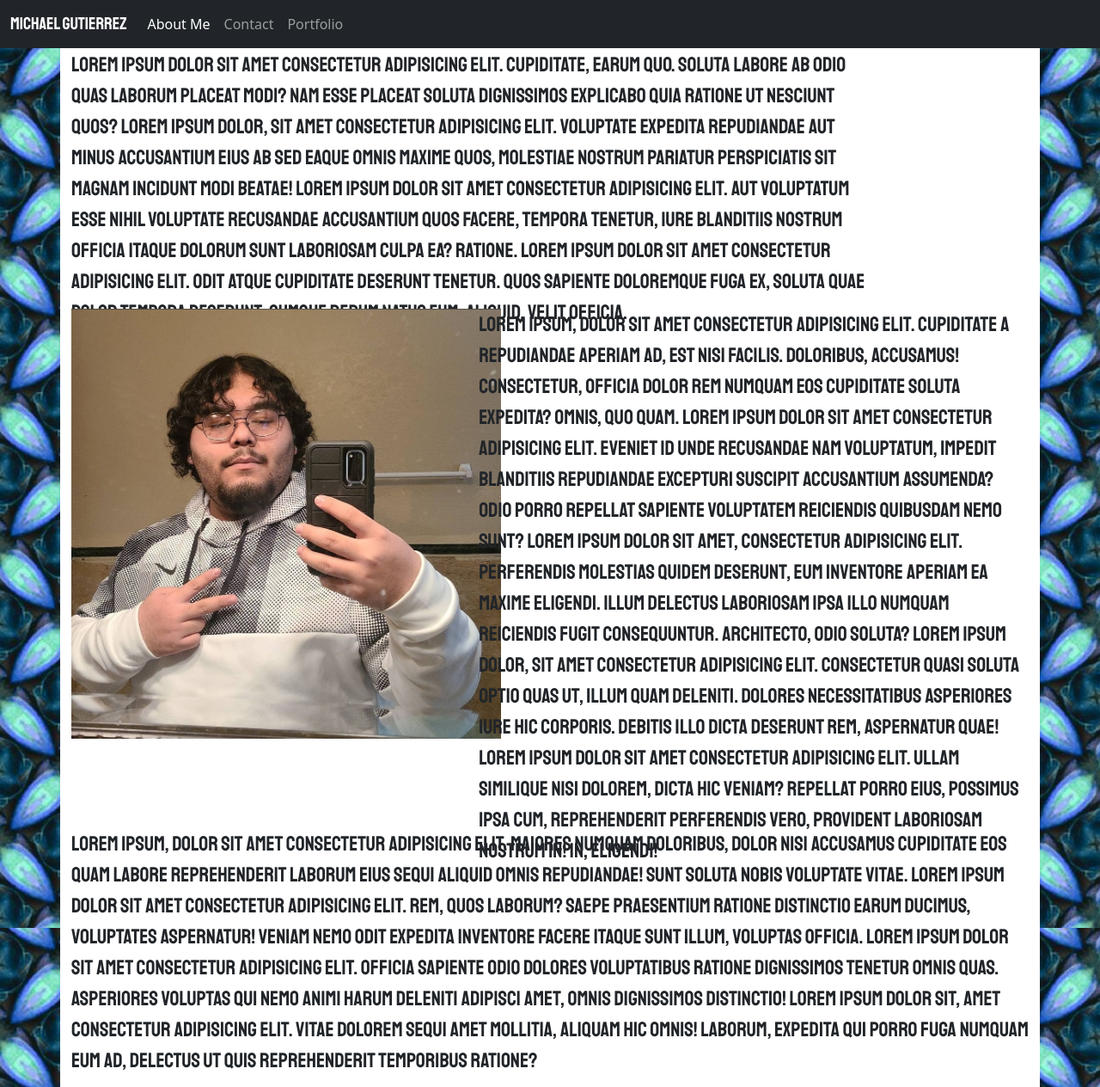
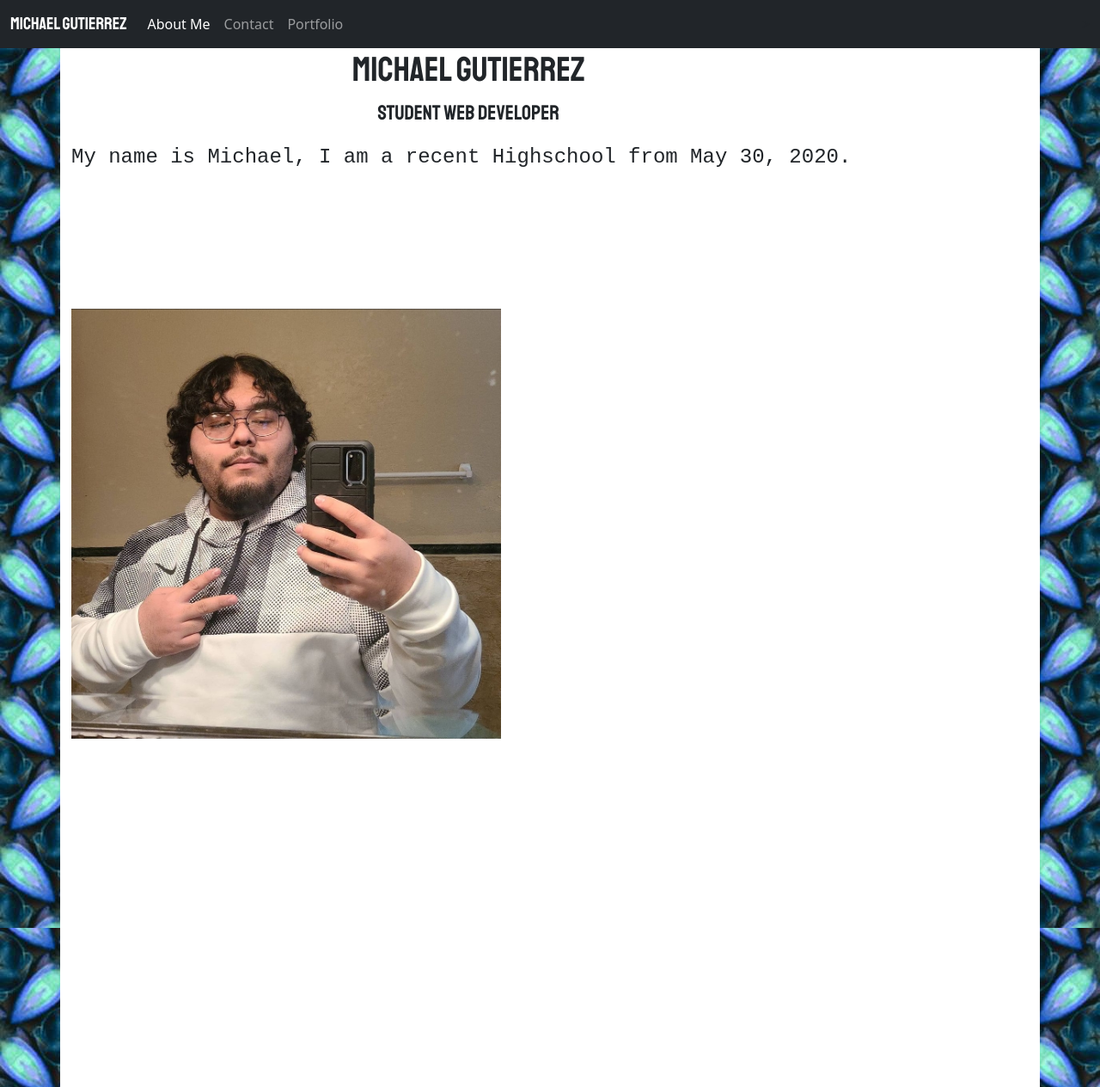
Before and after one commit to redfoxtrot279/My-Portfolio, a plain HTML site: page index.html in a window 1280 px wide. Shown: the whole page at 86% size. Drawn offline with nearby package versions, Linux system fonts and the light colour scheme; a web font is replaced by a local one.

Commit message:
Added new fonts to About Me

```diff
--- a/index.html
+++ b/index.html
@@ -26,6 +26,8 @@
 
       .my-col {
         border: 3px;
+        text-align: justify;
+        font-family: 'Xanh Mono', monospace;
       }
 
       .navbar-brand {
@@ -37,7 +39,22 @@
         width: 500px;
         float: left 30%;
       }
-    </style>
+      .Main-header {
+        border: 3px;
+        text-align: center;
+        font-family: 'Staatliches', cursive;
+
+      }
+      .underline {
+        border: 3px;
+        font: bold;
+        text-align: center;
+        font-family: 'Staatliches', cursive;
+
+      }
+       </style>
+       <link rel="preconnect" href="https://fonts.gstatic.com">
+       <link href="https://fonts.googleapis.com/css2?family=Xanh+Mono&display=swap" rel="stylesheet">
     <link rel="preconnect" href="https://fonts.gstatic.com">
     <link href="https://fonts.googleapis.com/css2?family=Staatliches&display=swap" rel="stylesheet">
     <meta charset="utf-8">
@@ -66,10 +83,9 @@
     <div class="container my-container">
       <div class="row my-row">
         <div class="col-md-10 col-sm-10 col-xs-10 my-col">
-Lorem ipsum dolor sit amet consectetur adipisicing elit. Cupiditate, earum quo. Soluta labore ab odio quas laborum placeat modi? Nam esse placeat soluta dignissimos explicabo quia ratione ut nesciunt quos?
-Lorem ipsum dolor, sit amet consectetur adipisicing elit. Voluptate expedita repudiandae aut minus accusantium eius ab sed eaque omnis maxime quos, molestiae nostrum pariatur perspiciatis sit magnam incidunt modi beatae!
-Lorem ipsum dolor sit amet consectetur adipisicing elit. Aut voluptatum esse nihil voluptate recusandae accusantium quos facere, tempora tenetur, iure blanditiis nostrum officia itaque dolorum sunt laboriosam culpa ea? Ratione.
-Lorem ipsum dolor sit amet consectetur adipisicing elit. Odit atque cupiditate deserunt tenetur. Quos sapiente doloremque fuga ex, soluta quae dolor tempora deserunt, cumque rerum natus eum. Aliquid, velit officia.
+<h1 class="Main-header">Michael Gutierrez</h1>
+<p class="underline">Student Web Developer</p>
+My name is Michael, I am a recent Highschool from May 30, 2020.
         </div>
       </div>
     </div>
@@ -79,27 +95,20 @@ Lorem ipsum dolor sit amet consectetur adipisicing elit. Odit atque cupiditate d
 <img class="pic-me" src="myself.jpg">
         </div>
         <div class="col-md-7 col-sm-7 col-xs-7 my-col">
-Lorem ipsum, dolor sit amet consectetur adipisicing elit. Cupiditate a repudiandae aperiam ad, est nisi facilis. Doloribus, accusamus! Consectetur, officia dolor rem numquam eos cupiditate soluta expedita? Omnis, quo quam.
-Lorem ipsum dolor sit amet consectetur adipisicing elit. Eveniet id unde recusandae nam voluptatum, impedit blanditiis repudiandae excepturi suscipit accusantium assumenda? Odio porro repellat sapiente voluptatem reiciendis quibusdam nemo sunt?
-Lorem ipsum dolor sit amet, consectetur adipisicing elit. Perferendis molestias quidem deserunt, eum inventore aperiam ea maxime eligendi. Illum delectus laboriosam ipsa illo numquam reiciendis fugit consequuntur. Architecto, odio soluta?
-Lorem ipsum dolor, sit amet consectetur adipisicing elit. Consectetur quasi soluta optio quas ut, illum quam deleniti. Dolores necessitatibus asperiores iure hic corporis. Debitis illo dicta deserunt rem, aspernatur quae!
-Lorem ipsum dolor sit amet consectetur adipisicing elit. Ullam similique nisi dolorem, dicta hic veniam? Repellat porro eius, possimus ipsa cum, reprehenderit perferendis vero, provident laboriosam nostrum in! In, eligendi!
+
         </div>
       </div>
     </div>
     <div class="container my-container">
       <div class="row my-row">
-        <div class="col-md-12 col-sm-12 col-xs-12 my-col">
+        <div class="col-md-6 col-sm-6 col-xs-6 my-col">
         </div>
       </div>
     </div>
     <div class="container my-container">
       <div class="row my-row">
-        <div class="col-md-12 col-sm-12 col-xs-12 my-col">
-          Lorem ipsum, dolor sit amet consectetur adipisicing elit. Maiores numquam doloribus, dolor nisi accusamus cupiditate eos quam labore reprehenderit laborum eius sequi aliquid omnis repudiandae! Sunt soluta nobis voluptate vitae.
-          Lorem ipsum dolor sit amet consectetur adipisicing elit. Rem, quos laborum? Saepe praesentium ratione distinctio earum ducimus, voluptates aspernatur! Veniam nemo odit expedita inventore facere itaque sunt illum, voluptas officia.
-          Lorem ipsum dolor sit amet consectetur adipisicing elit. Officia sapiente odio dolores voluptatibus ratione dignissimos tenetur omnis quas. Asperiores voluptas qui nemo animi harum deleniti adipisci amet, omnis dignissimos distinctio!
-          Lorem ipsum dolor sit, amet consectetur adipisicing elit. Vitae dolorem sequi amet mollitia, aliquam hic omnis! Laborum, expedita qui porro fuga numquam eum ad, delectus ut quis reprehenderit temporibus ratione?
+        <div class="col-md-6 col-sm-6 col-xs-6 my-col">
+
         </div>
       </div>
     </div>
```
Also changed, not shown: contact.html (+1 -0 lines), portfolio.html (+1 -0 lines).
